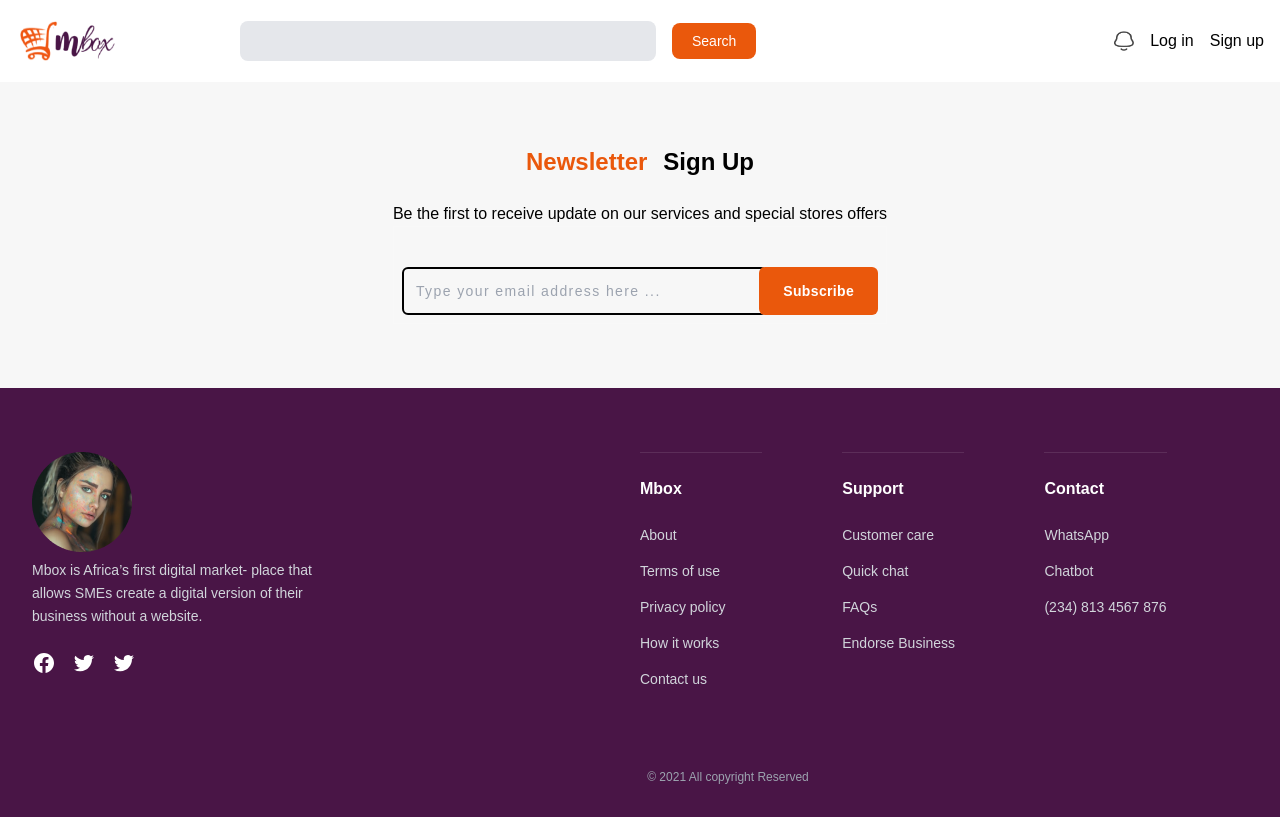
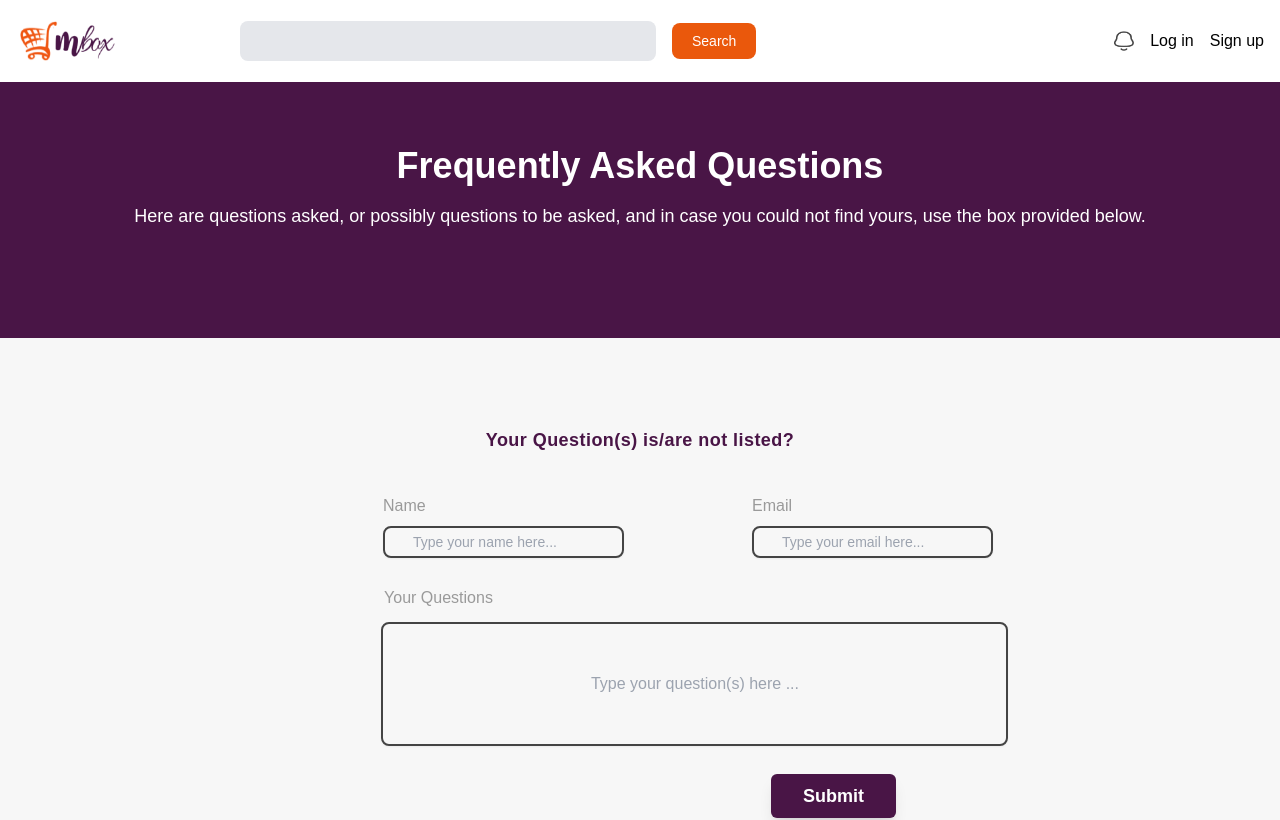
Before and after one commit to mbox-project/mbox-user, a Next.js app: page /FAQSPage in a window 1280 px wide. Shown: the top 820 px of the page. Built offline with nearby package versions, Linux system fonts and the light colour scheme; a web font is replaced by a local one.

Commit message:
working on the frequently asked questions page

```diff
--- /dev/null
+++ b/components/Questions/index.jsx
@@ -0,0 +1,105 @@
+import Label from "../../components/Label";
+import Button from "../Button";
+import React, { useState } from "react";
+const Questions = () => {
+  const [enteredName, setEnteredName] = useState("");
+  const [enteredEmail, setEnteredEmail] = useState("");
+  const [enteredText, setEnteredText] = useState("");
+  const nameChangeHandler = (e) => {
+    setEnteredName(e.target.value);
+  };
+  const emailChangeHandler = (e) => {
+    setEnteredEmail(e.target.value);
+  };
+  const textChangeHandler = (e) => {
+    setEnteredText(e.target.value);
+  };
+  const submitHandler = (event) => {
+    event.preventDefault();
+
+    const enteredData = {
+      name: enteredName,
+      email: enteredEmail,
+      text: enteredText,
+    };
+    console.log(enteredData);
+    setEnteredName("");
+    setEnteredEmail("");
+    setEnteredText("");
+  };
+
+  return (
+    <section className=" newsletterbg  pt-0 lg:pt-12 pb-28">
+      <div className=" ">
+        <div className="flex justify-center tracking-wide font-extrabold textcolor text-base lg:text-lg  pt-12 lg:pt-10  ">
+          <h4>Your Question(s) is/are not listed?</h4>
+        </div>
+        <form onSubmit={submitHandler} className="pt-5  lg:pt-10  ">
+          <div className=" px-4 lg:px-0 block lg:flex lg:justify-center ">
+            {" "}
+            <div>
+              <Label
+                className="   pb-4 lg:relative  lg:right-4 text-base text-[#9A9A9A]"
+                htmlFor="Name"
+                title="Name"
+              />
+              <input
+                name="Name"
+                type="text"
+                placeholder="Type your name here..."
+                className="block w-full newsletterbg  text-base lg:text-sm   mt-2 border-[#444444] border-2 rounded-lg shadow-sm py-1 px-7 lg:relative lg:right-4"
+                required={true}
+                autoFocus={false}
+                value={enteredName}
+                onChange={nameChangeHandler}
+              />
+            </div>
+            <div >
+              <Label
+                className=" text-xl   lg:relative lg:left-28 lg:text-base text-[#9A9A9A]"
+                htmlFor="email"
+                title="Email"
+              />
+
+              <input
+                name="Email"
+                type="email"
+                className="block  w-full lg:relative lg:left-28 newsletterbg  text-lg lg:text-sm   mt-2 border-[#444444] border-2 rounded-lg shadow-sm py-1 px-7  "
+                required={true}
+                autoFocus={false}
+                placeholder="Type your email here..."
+                value={enteredEmail}
+                onChange={emailChangeHandler}
+              />
+            </div>
+          </div>
+          <div className=" block px-4 lg:px-0 lg:flex justify-center pt-2 mt-2 lg:mt-5">
+            <Label
+              className=" text-xl   lg:relative lg:left-28 lg:text-base text-[#9A9A9A]"
+              htmlFor="Your Questions"
+              title="Your Questions"
+            />
+            <div>
+              <input
+                type="text"
+                className=" w-full lg:px-52 py-12 newsletterbg text-lg lg:text-base mt-3  lg:mt-9 border-[#444444] border-2 rounded-lg shadow-sm"
+                required={true}
+                autoFocus={false}
+                placeholder="Type your question(s) here ..."
+                value={enteredText}
+                onChange={textChangeHandler}
+              />
+            </div>
+          </div>
+          <Button
+            type="submit"
+            className=" aboutherobg py-2 mt-7 lg:py-2 lg:absolute lg:right-96 px-8  shadow-lg rounded-md text-white text-lg font-semibold"
+          >
+            Submit
+          </Button>
+        </form>
+      </div>
+    </section>
+  );
+};
+export default Questions;
--- a/pages/FAQSPage/index.jsx
+++ b/pages/FAQSPage/index.jsx
@@ -2,13 +2,24 @@ import React from "react";
 import Header from "../../components/Header";
 import Newsletter from "../../components/Newsletter";
 import MainFooter from "../../components/MainFooter";
+import Questions from "../../components/Questions";
 const FAQSPage = () => {
   return (
-    <section>
+    <div>
       <Header />
+      <section className=" w-full h-64 my-auto text-white aboutherobg block  ">
+        <h1 className="flex justify-center text-xl  md:text-2xl lg:text-4xl font-extrabold pt-16">
+          Frequently Asked Questions
+        </h1>
+        <p className="flex justify-center text-base px-4 lg:px-0 lg:text-lg pt-4">
+          Here are questions asked, or possibly questions to be asked, and in
+          case you could not find yours, use the box provided below.
+        </p>
+      </section>
+      <Questions />
       <Newsletter />
       <MainFooter />
-    </section>
+    </div>
   );
 };
 export default FAQSPage;
--- a/styles/globals.css
+++ b/styles/globals.css
@@ -14,3 +14,9 @@
   background:#f7f7f7;
 ;
 }
+.aboutherobg{
+  background: #491546;
+}
+.textcolor{
+  color: #491546;
+}
```
